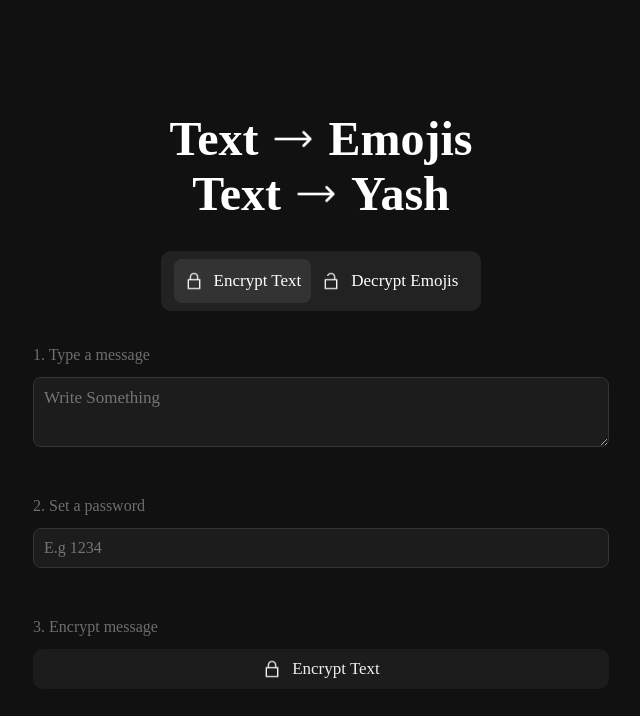
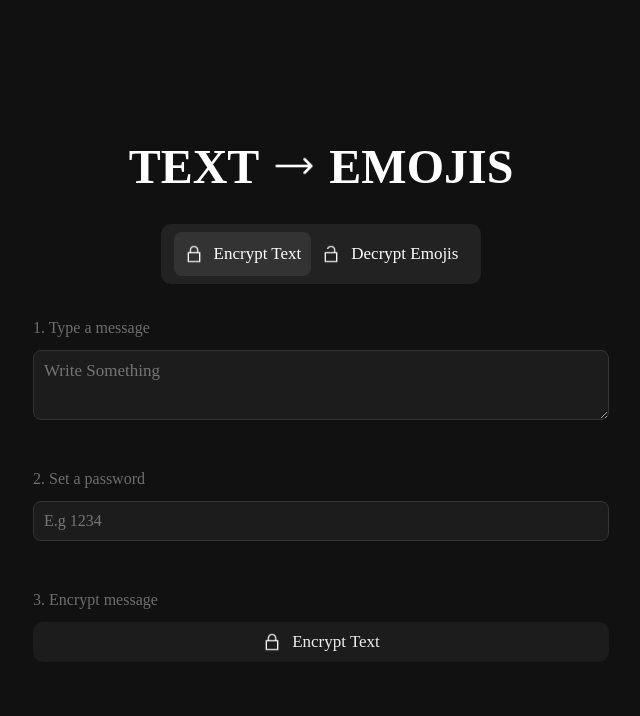
Before and after one commit to luvnft/Text-to-Emoji-E-D, a plain HTML site: page index.html in a window 1280 px wide. Shown: the whole page, without its empty margins (319-959 px from the left). Drawn offline with Linux system fonts and the light colour scheme.

Commit message:
Updated the heading

```diff
--- a/index.html
+++ b/index.html
@@ -11,8 +11,7 @@
 
 <body>
     <div id="main">
-        <h1>Text <span><img src="arrow.png" alt=""></span> Emojis</h1>
-        <h1>Text <span><img src="arrow.png" alt=""></span> Yash</h1>
+        <h1>TEXT <span><img src="arrow.png" alt=""></span> EMOJIS</h1>
         <div id="endec-div">
             <h3 id="enc-btn"><span><img src="tala.png" alt=""></span> Encrypt Text</h3>
             <h3 id="dec-btn"><span><img src="khulatala.png" alt=""></span> Decrypt Emojis</h3>
```
